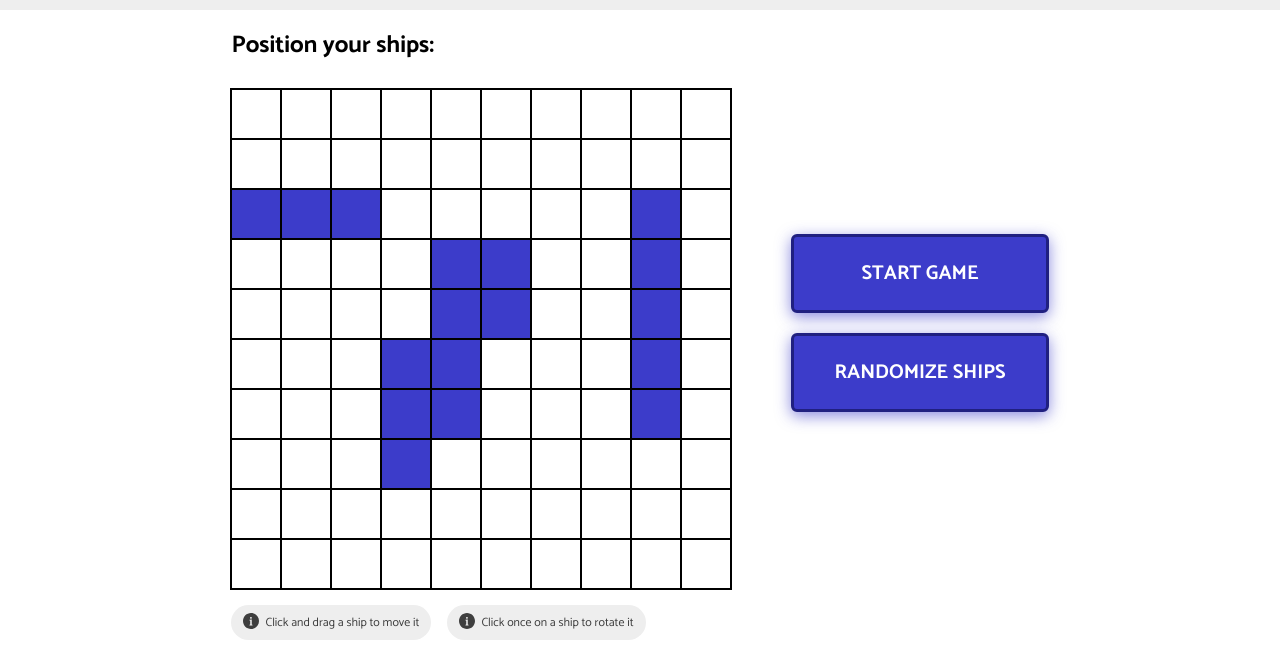
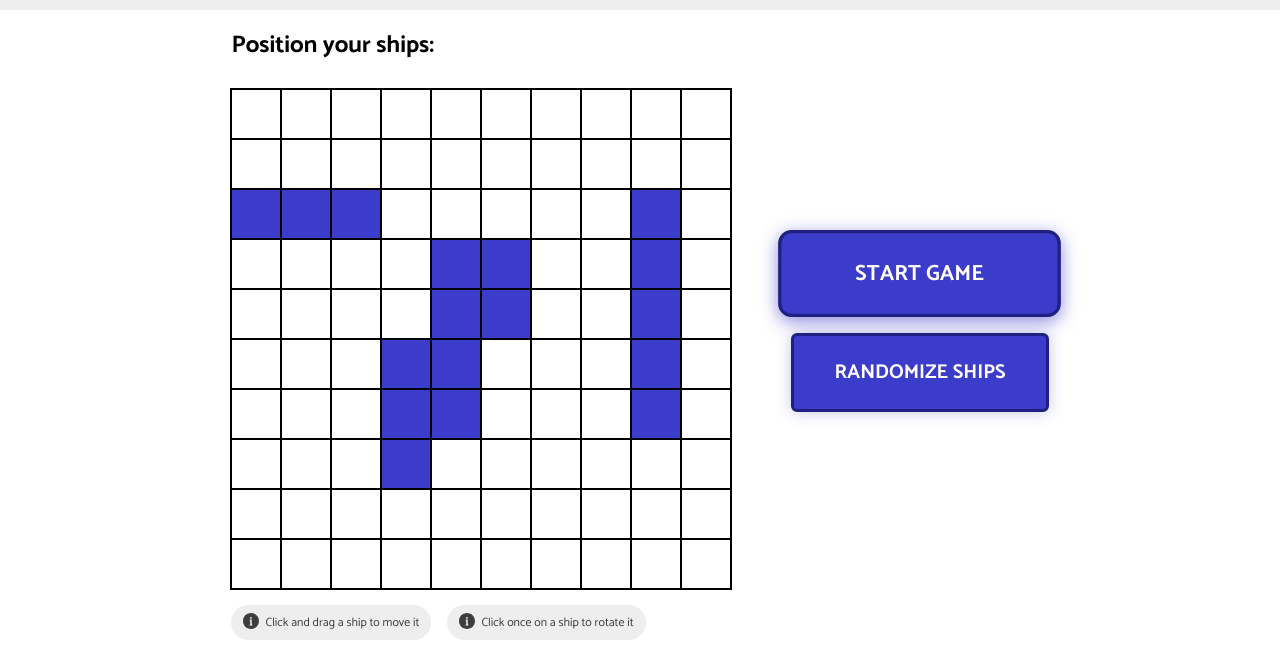
Before and after one commit to nelrnd/battleship, a website with bundled scripts: page index.html in a window 1280 px wide. In both pictures the pointer is over the button "START GAME". Shown: the part 120-770 px from the top of the page. Built offline with nearby package versions, Linux system fonts and the light colour scheme.

Commit message:
Add new animation when hover and clicking on buttons

```diff
--- a/style.css
+++ b/style.css
@@ -186,11 +186,18 @@ h2 {
   position: relative;
   top: 0px;
   transition: all 0.2s ease-in-out;
+  box-shadow: 0px 0px 15px rgba(60, 60, 202, 0.3);
+}
+.btn:hover {
+  transform: scale(1.1);
   box-shadow: 0px 4px 15px rgba(60, 60, 202, 0.6);
+  border-radius: 12px;
 }
 .btn:active {
   top: 4px;
+  transform: scale(1.05);
   box-shadow: 0px 0px 15px rgba(60, 60, 202, 0.3);
+  transition-duration: 0.1s;
 }
 
 .infos {
```
